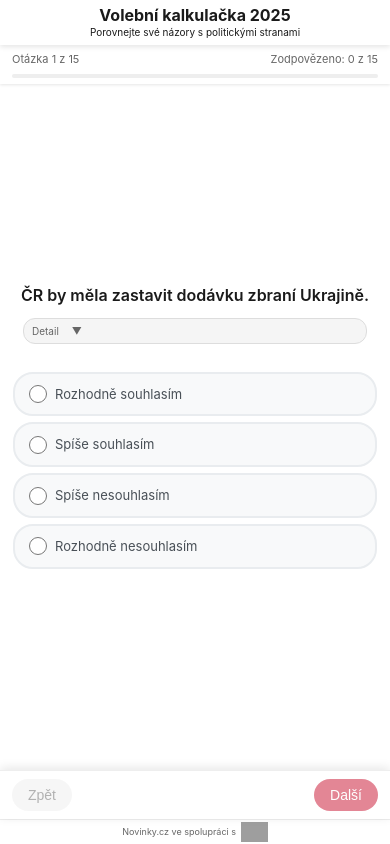
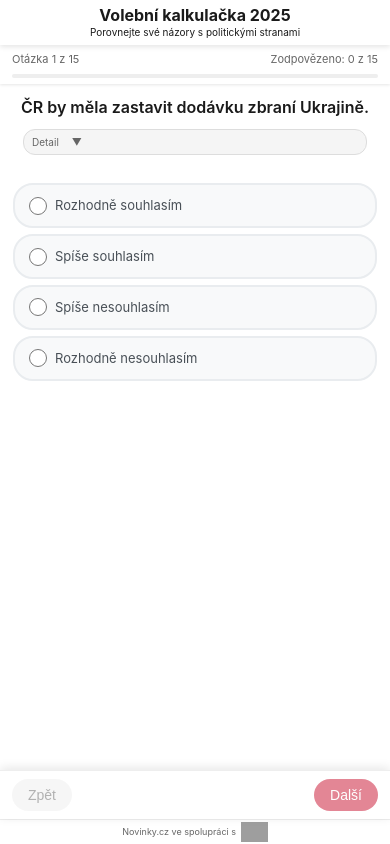
Before and after one commit to davidrynes/volebni-kalkulacka-v2, a Preact app: page / in a window 390 px wide. Built offline with nearby package versions, Linux system fonts and the light colour scheme; grey boxes are pictures that could not be loaded.

Commit message:
Oprava vertikálního zarovnání - obsah nahoře místo uprostřed

```diff
--- a/src/app.css
+++ b/src/app.css
@@ -93,7 +93,7 @@ body {
     -webkit-overflow-scrolling: touch;
     display: flex;
     flex-direction: column;
-    justify-content: center;
+    justify-content: flex-start;
     align-items: center;
     min-height: calc(100vh - 140px);
     overflow-x: hidden;
@@ -363,13 +363,13 @@ body {
     display: flex;
     flex-direction: column;
     align-items: center;
-    justify-content: center;
+    justify-content: flex-start;
     text-align: center;
     width: 100%;
     max-width: 500px;
     margin: 0 auto;
     padding: 10px;
-    min-height: calc(100vh - 200px);
+    min-height: auto;
 }
 
 .question-text {
@@ -915,8 +915,9 @@ body {
 
     .content-area {
         padding: 8px;
-        min-height: calc(100vh - 160px);
+        min-height: auto;
         margin: 0;
+        justify-content: flex-start;
     }
 
     .progress-container {
@@ -939,8 +940,8 @@ body {
 
     .question-slide {
         padding: 5px;
-        min-height: calc(100vh - 180px);
-        justify-content: center;
+        min-height: auto;
+        justify-content: flex-start;
         max-width: 100%;
     }
 
```
